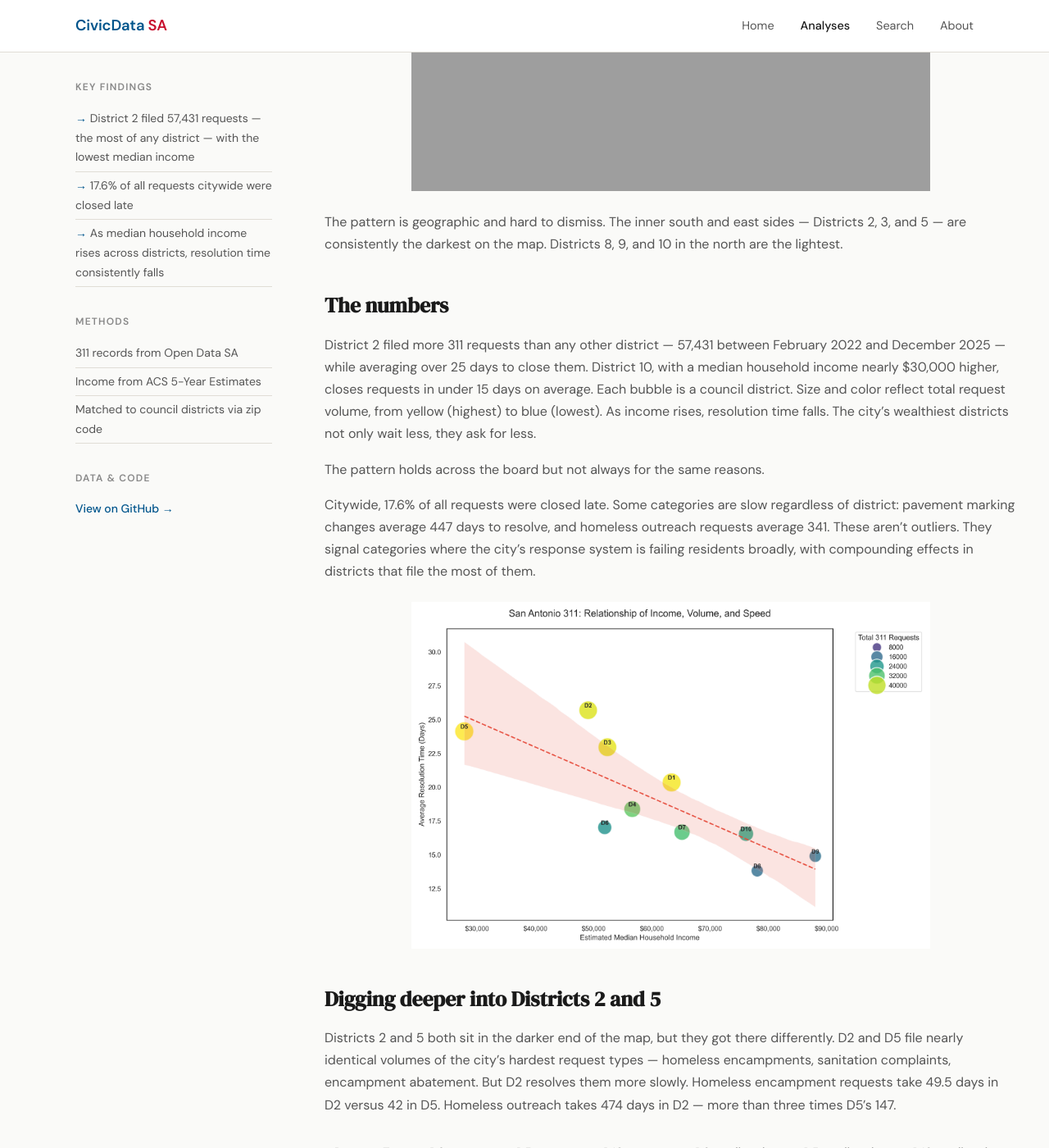
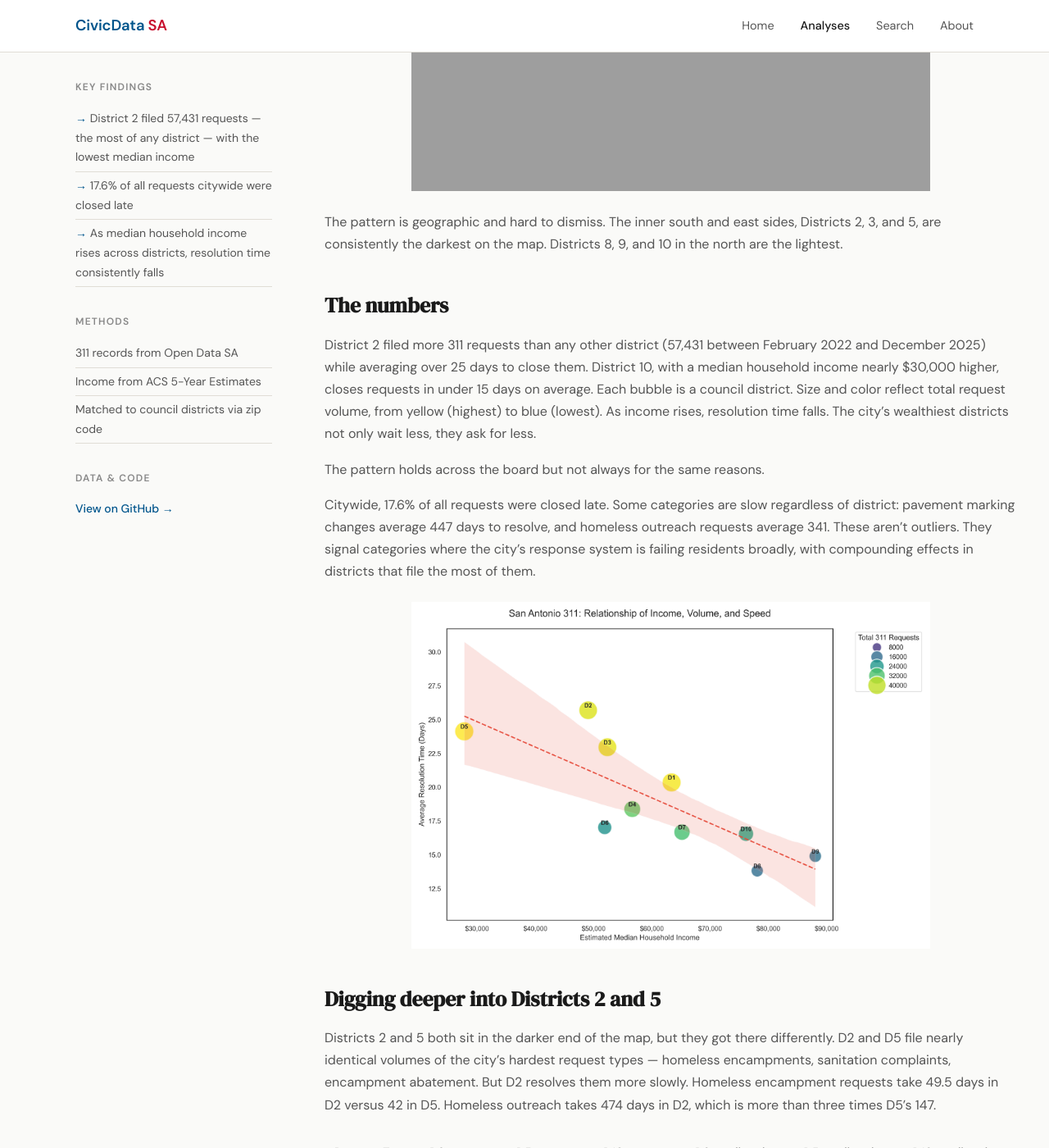
Before and after one commit to CivicDataSA/CivicDataSA.github.io, a Jekyll site: the page built from _analyses/311-councils.md, in a window 1280 px wide and 1400 px high, scrolled down 1000 px. Shown: the whole window at 82% size. Built offline with Jekyll 4.4.1, drawn with Linux system fonts in a browser that asks for light colours; some of the changed text lies outside the part shown.

Commit message:
update text

```diff
--- a/_analyses/311-councils.md
+++ b/_analyses/311-councils.md
@@ -21,15 +21,15 @@ San Antonio processes hundreds of thousands of 311 requests every year: potholes
 
 The answer is yes.
 
-Across San Antonio's 10 council districts, median household income is a consistent predictor of how quickly the city closes a service request. The lowest-income districts wait the longest. The wealthiest districts wait the least — and file fewer requests to begin with.
+Across San Antonio's 10 council districts, median household income is a consistent predictor of how quickly the city closes a service request. The lowest-income districts wait the longest. The wealthiest districts wait the least and file fewer requests to begin with.
 
 <img src="{{ site.baseurl }}/assets/images/sa_311_basemap.png" alt="Choropleth map of average 311 resolution time by council district" style="width:75%; display:block; margin: 1.5rem auto;">
 
-The pattern is geographic and hard to dismiss. The inner south and east sides — Districts 2, 3, and 5 — are consistently the darkest on the map. Districts 8, 9, and 10 in the north are the lightest.
+The pattern is geographic and hard to dismiss. The inner south and east sides, Districts 2, 3, and 5, are consistently the darkest on the map. Districts 8, 9, and 10 in the north are the lightest.
 
 ## The numbers
 
-District 2 filed more 311 requests than any other district — 57,431 between February 2022 and December 2025 — while averaging over 25 days to close them. District 10, with a median household income nearly $30,000 higher, closes requests in under 15 days on average. Each bubble is a council district. Size and color reflect total request volume, from yellow (highest) to blue (lowest). As income rises, resolution time falls. The city's wealthiest districts not only wait less, they ask for less.
+District 2 filed more 311 requests than any other district (57,431 between February 2022 and December 2025) while averaging over 25 days to close them. District 10, with a median household income nearly $30,000 higher, closes requests in under 15 days on average. Each bubble is a council district. Size and color reflect total request volume, from yellow (highest) to blue (lowest). As income rises, resolution time falls. The city's wealthiest districts not only wait less, they ask for less.
 
 The pattern holds across the board but not always for the same reasons.
 
@@ -39,7 +39,7 @@ Citywide, 17.6% of all requests were closed late. Some categories are slow regar
 
 ## Digging deeper into Districts 2 and 5
 
-Districts 2 and 5 both sit in the darker end of the map, but they got there differently. D2 and D5 file nearly identical volumes of the city's hardest request types — homeless encampments, sanitation complaints, encampment abatement. But D2 resolves them more slowly. Homeless encampment requests take 49.5 days in D2 versus 42 in D5. Homeless outreach takes 474 days in D2 — more than three times D5's 147.
+Districts 2 and 5 both sit in the darker end of the map, but they got there differently. D2 and D5 file nearly identical volumes of the city's hardest request types — homeless encampments, sanitation complaints, encampment abatement. But D2 resolves them more slowly. Homeless encampment requests take 49.5 days in D2 versus 42 in D5. Homeless outreach takes 474 days in D2, which is more than three times D5's 147.
 
 | Request Type | D2 requests | D5 requests | D10 requests | D2 median days | D5 median days | D10 median days |
 |---|---:|---:|---:|---:|---:|---:|
```
Also changed, not shown: _analyses/transit-operations.md (+3 -3 lines), _analyses/via-route-reliability.md (+3 -3 lines).
